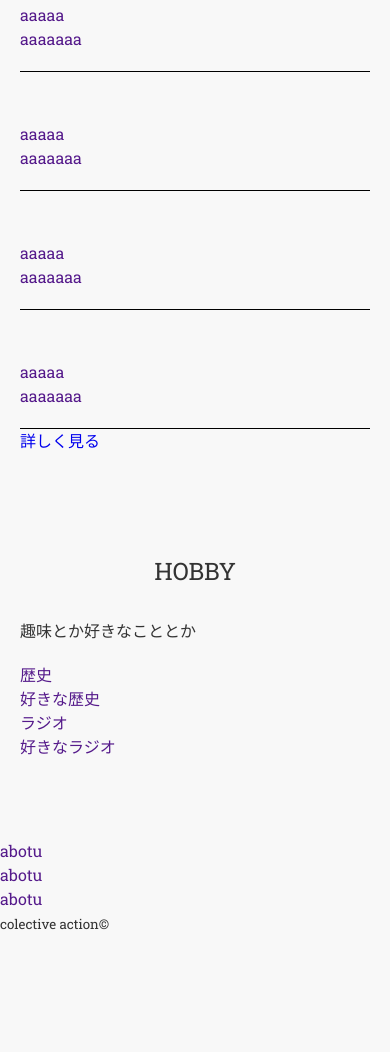
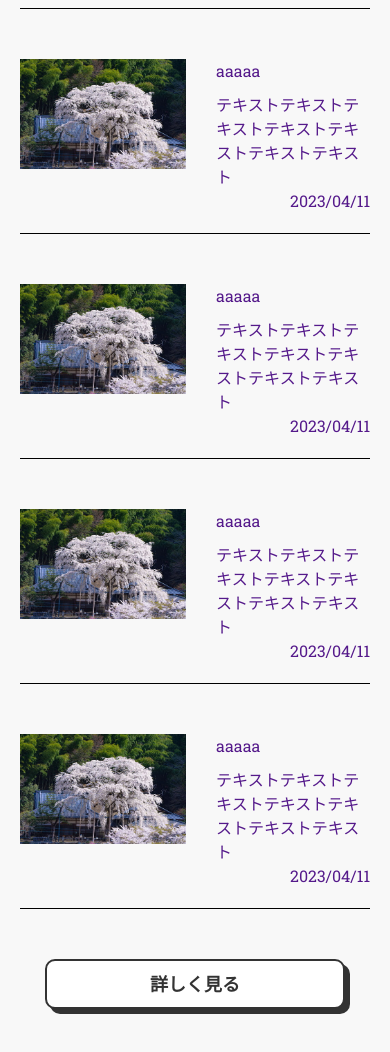
Before and after one commit to kugotoshiaki/vacant, a plain HTML site: page index.html in a window 390 px wide. Shown: the part 938-1990 px from the top of the page. Before the commit the page ends 1873 px from the top, so only its background shows below. Drawn offline with Linux system fonts and the light colour scheme.

Commit message:
pc版は大体できたので明日はレスポンシブ

```diff
--- a/index.html
+++ b/index.html
@@ -32,8 +32,8 @@
       <section class="sec sec01">
         <h2 class="heading-title" id="about">about</h2>
         <p>今やっている案件や、勉強してきたこと</p>
-        <div>
-          <a href="/about/">詳しく見る</a>
+        <div class="btn-area">
+          <a href="/about/" class="btn01">詳しく見る</a>
         </div>
       </section>
       <section class="sec sec02">
@@ -56,76 +56,105 @@
           </li>
           <li class="list">
             <a href="" class="item">
-              <dl class="">
-                <dt>aaaaa</dt>
-                <dd>aaaaaaa</dd>
+              <figure class="thumb">
+                <img src="/img/image-01.jpg" alt="" class="_img" width="200" height="200" decoding="async">
+              </figure>
+              <dl class="blog-sec">
+                <dt class="title">aaaaa</dt>
+                <dd class="desc">
+                  <p class="text">テキストテキストテキストテキストテキストテキストテキスト</p>
+                  <p class="time"><time datetime="2023-04-11">2023/04/11</time></p>
+                </dd>
               </dl>
             </a>
           </li>
           <li class="list">
             <a href="" class="item">
-              <dl class="">
-                <dt>aaaaa</dt>
-                <dd>aaaaaaa</dd>
+              <figure class="thumb">
+                <img src="/img/image-01.jpg" alt="" class="_img" width="200" height="200" decoding="async">
+              </figure>
+              <dl class="blog-sec">
+                <dt class="title">aaaaa</dt>
+                <dd class="desc">
+                  <p class="text">テキストテキストテキストテキストテキストテキストテキスト</p>
+                  <p class="time"><time datetime="2023-04-11">2023/04/11</time></p>
+                </dd>
               </dl>
             </a>
           </li>
           <li class="list">
             <a href="" class="item">
-              <dl class="">
-                <dt>aaaaa</dt>
-                <dd>aaaaaaa</dd>
+              <figure class="thumb">
+                <img src="/img/image-01.jpg" alt="" class="_img" width="200" height="200" decoding="async">
+              </figure>
+              <dl class="blog-sec">
+                <dt class="title">aaaaa</dt>
+                <dd class="desc">
+                  <p class="text">テキストテキストテキストテキストテキストテキストテキスト</p>
+                  <p class="time"><time datetime="2023-04-11">2023/04/11</time></p>
+                </dd>
               </dl>
             </a>
           </li>
           <li class="list">
             <a href="" class="item">
-              <dl class="">
-                <dt>aaaaa</dt>
-                <dd>aaaaaaa</dd>
+              <figure class="thumb">
+                <img src="/img/image-01.jpg" alt="" class="_img" width="200" height="200" decoding="async">
+              </figure>
+              <dl class="blog-sec">
+                <dt class="title">aaaaa</dt>
+                <dd class="desc">
+                  <p class="text">テキストテキストテキストテキストテキストテキストテキスト</p>
+                  <p class="time"><time datetime="2023-04-11">2023/04/11</time></p>
+                </dd>
               </dl>
             </a>
           </li>
         </ul>
-        <div>
-          <a href="/about/">詳しく見る</a>
+        <div class="btn-area">
+          <a href="/about/" class="btn01">詳しく見る</a>
         </div>
       </section>
-      <section class="sec">
+      <section class="sec sec03">
         <h2 class="heading-title" id="hobby">hobby</h2>
+        <div class="lead-text">
           <p>趣味とか好きなこととか</p>
+        </div>
+        <div class="contents-wrap">
           <ul class="hobby-list">
             <li class="item">
-            <a href="" class="item">
-              <dl>
-                <dt>歴史</dt>
-                <dd>好きな歴史</dd>
+              <a href="#" class="card">
+                <div class="thumb-wrap">
+                  <img src="/img/image-01.jpg" alt="" class="_img card-thumb" width="200" height="200" decoding="async">
+                </div>
+                <dl class="detaile-list">
+                  <dt class="detaile-list__ttl">歴史</dt>
+                  <dd class="detaile-list__desc">好きな歴史</dd>
                 </dl>
               </a>
             </li>
             <li class="item">
-            <a href="" class="item">
-              <dl>
-                <dt>ラジオ</dt>
-                <dd>好きなラジオ</dd>
+              <a href="#" class="card">
+                <div class="thumb-wrap">
+                  <img src="/img/image-01.jpg" alt="" class="_img card-thumb" width="200" height="200" decoding="async">
+                </div>
+                <dl class="detaile-list">
+                  <dt class="detaile-list__ttl">歴史</dt>
+                  <dd class="detaile-list__desc">好きな歴史</dd>
                 </dl>
               </a>
             </li>
           </ul>
+        </div>
       </section>
     </main>
   </div>
-  <footer>
-    <div class="footer-logo"></div>
-    <div class="footer-nav">
-      <ul class="list">
-        <li class="item"><a href="" class="item">abotu</a></li>
-        <li class="item"><a href="" class="item">abotu</a></li>
-        <li class="item"><a href="" class="item">abotu</a></li>
-      </ul>
+  <footer class="footer-area">
+    <div class="logo-wrap">
+      <a href="#"><img src="/img/logo.svg" alt="Colective Action" width="200" height="80" decoding="async" class="footer-logo"></a>
     </div>
     <div class="copy">
-      <p><small>colective action©︎</small></p>
+      <p><small>©︎colective action</small></p>
     </div>
   </footer>
 </body>
--- a/sass/style.scss
+++ b/sass/style.scss
@@ -3,6 +3,8 @@ $baseFontSize: 16;
   @function rem($pixels) {
     @return $pixels / $baseFontSize * 1rem;
   }
+
+$baseFontColor: #333;
 
 html {
   font-family: 'Noto Sans JP', sans-serif;
@@ -17,8 +19,8 @@ body {
   background: #f8f8f8;
 }
 
-.header-title {
-  scroll-margin-top: 80px;
+.heading-title {
+  scroll-margin-top: 150px;
 }
 
 ._img {
@@ -27,7 +29,7 @@ body {
 }
 
 .link {
-  color: #333;
+  color: $baseFontColor;
   transition: all .5s;
 }
 
@@ -82,6 +84,28 @@ body {
   width: 150px;
 }
 
+// footer
+
+.footer-area {
+  margin-top: 50px;
+}
+
+.logo-wrap {
+  text-align: center;
+}
+
+.footer-logo {
+  width: 100px;
+}
+
+.copy {
+  margin-top: 30px;
+  p {
+    font-size: rem(10);
+    text-align: center;
+  }
+}
+
 // main
 
 .main-area {
@@ -107,6 +131,38 @@ body {
   margin: 100px 0 0;
 }
 
+.contents-wrap {
+  margin-top: 50px;
+}
+
+.btn-area {
+  margin-top: 50px;
+  text-align: center;
+}
+
+.btn01 {
+  display: flex;
+  align-items: center;
+  justify-content: center;
+  width: 300px;
+  height: 50px;
+  margin: auto;
+  border: 2px solid #333;
+  border-radius: 10px;
+  background: #fff;
+  color: $baseFontColor;
+  font-size: rem(18);
+  font-weight: bold;
+  transition: 0.3s;
+  box-shadow: 5px 5px 0px 0px rgba(51, 51, 51, 1);
+}
+
+.btn01:hover {
+  box-shadow: 0 0 #333;
+  color: #fff;
+  background-color: #333;
+}
+
 
 .sec02 {
   .article-list {
@@ -123,6 +179,11 @@ body {
       transition: all .3s;
       .thumb {
         flex: 0 0 200px;
+      }
+      @media screen and (max-width:600px) {
+        .thumb {
+          flex: 0 1 auto;
+        }
       }
       .blog-sec {
         flex: 1 1 auto;
@@ -147,3 +208,42 @@ body {
     }
   }
 }
+
+.sec03 {
+  .hobby-list {
+    display: grid;
+    grid-template-columns: repeat(auto-fit, minmax(200px, 1fr));
+    gap: 24px 6%;
+    .item {
+      border: 3px solid #ddd;
+      border-radius: 15px;
+    }
+  }
+  .card {
+    color: $baseFontColor;
+    .thumb-wrap {
+      border-radius: 10px 10px 0px 0px;
+      overflow: hidden;
+      .card-thumb {
+        transition: all .3s ease-in;
+      }
+    }
+    .detaile-list {
+      display: flex;
+      flex-direction: column;
+      padding: 10px;
+      text-align: center;
+      &__ttl {
+        margin-top: 10px;
+        font-size: rem(18);
+      }
+      &__desc {
+        margin-inline-start: 1em;
+        text-align: left;
+      }
+    }
+  }
+  .card:hover .card-thumb {
+    scale: 1.2;
+  }
+}
```
Also changed, not shown: css/style.css, 1 other file. Lines whose indentation alone changed are shown as unchanged.
